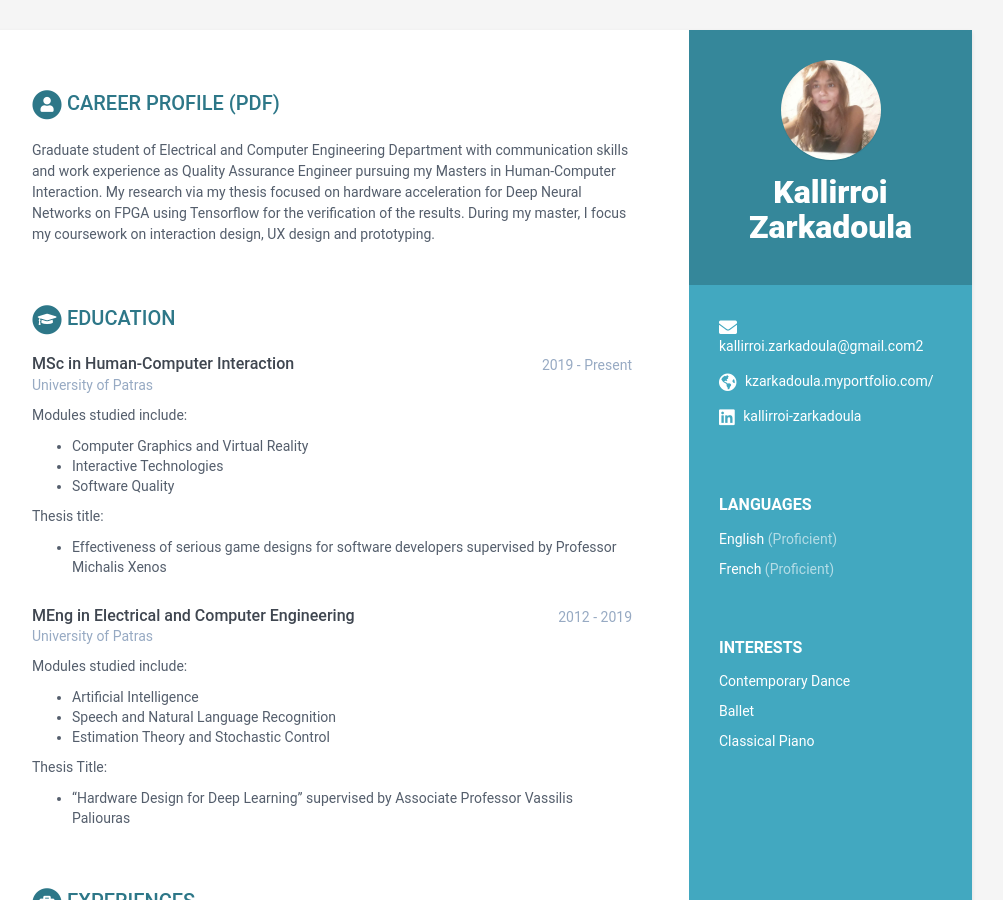
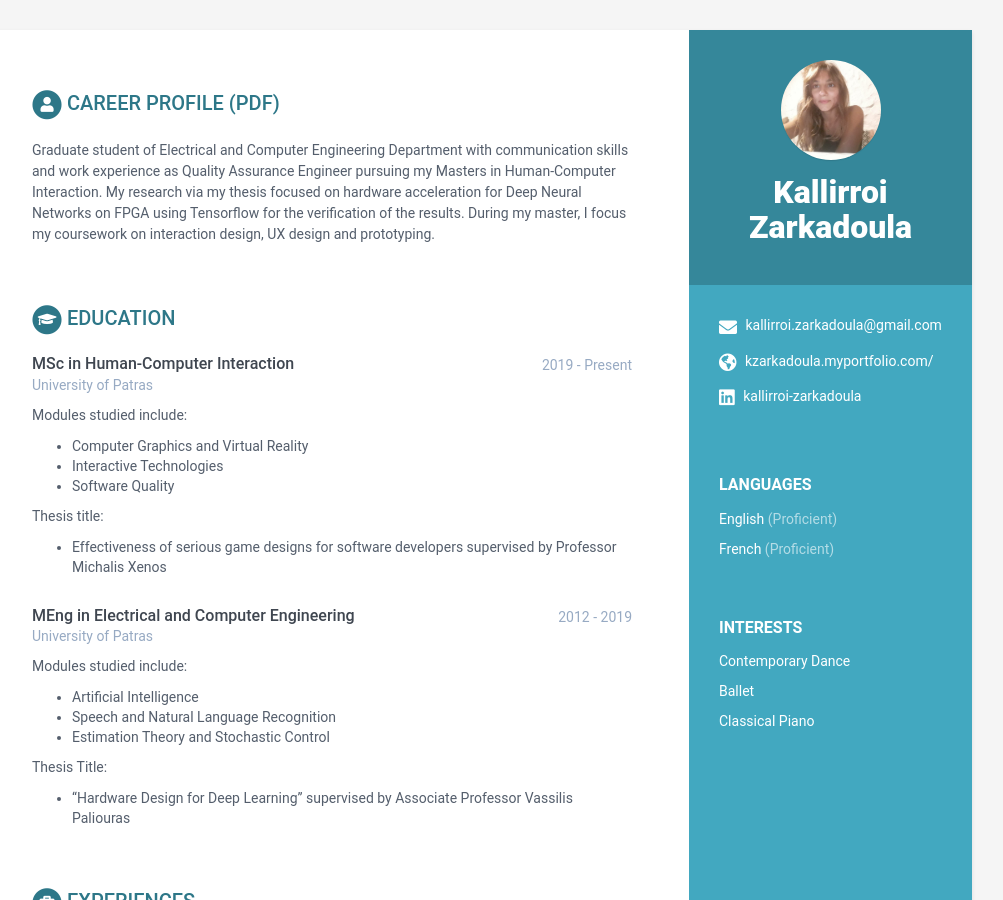
Before and after one commit to irozarkadoula/my_cv, a Jekyll site: the page built from index.html, in a window 1280 px wide and 900 px high. Shown: the whole window, without its empty margins (168-1171 px from the left). Built offline with Jekyll 4.4.1, drawn with Linux system fonts in a browser that asks for light colours.

Commit message:
Update data.yml

```diff
--- a/_data/data.yml
+++ b/_data/data.yml
@@ -12,7 +12,7 @@ sidebar:
     avatar: profile.png  #place a 100x100 picture inside /assets/images/ folder and provide the name of the file below
 
     # Sidebar links
-    email: kallirroi.zarkadoula@gmail.com2
+    email: kallirroi.zarkadoula@gmail.com
     phone:
     website: kzarkadoula.myportfolio.com/ #do not add http://
     linkedin: kallirroi-zarkadoula
```
